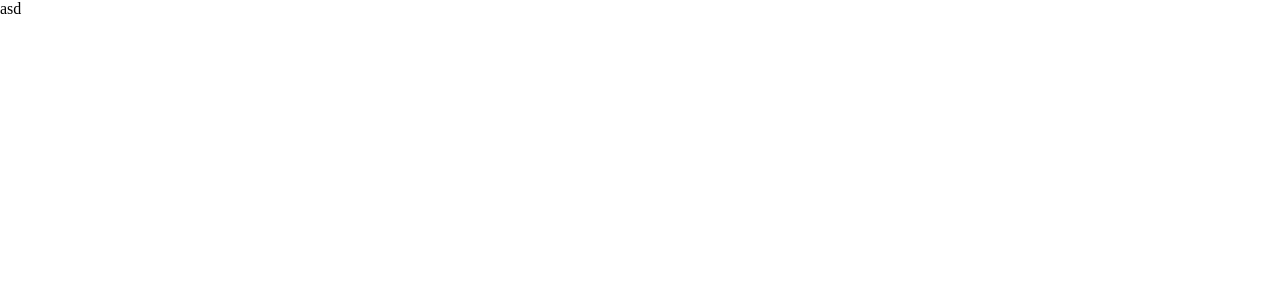
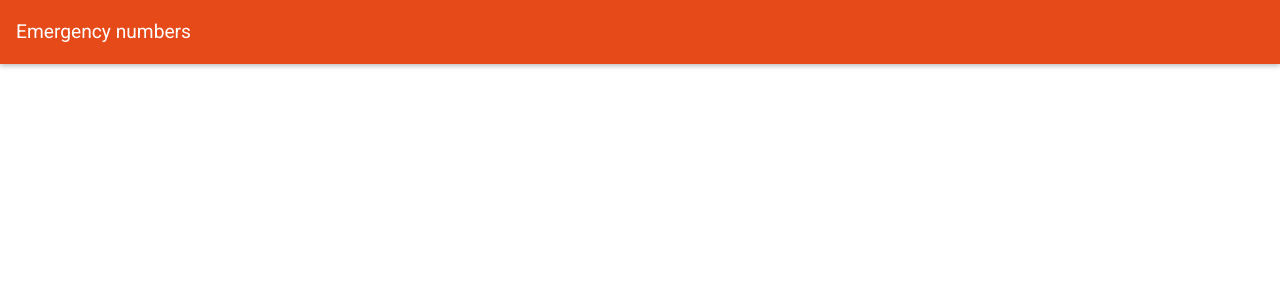
Before and after one commit to Fajkowsky/Emergency-calls, a Vue app: page / in a window 1280 px wide. Shown: the top 300 px of the page. Built offline with nearby package versions, Linux system fonts and the light colour scheme.

Commit message:
add title bar

```diff
--- a/src/App.vue
+++ b/src/App.vue
@@ -1,12 +1,15 @@
 <template>
   <div id="app">
-    asd
+    <title-bar />
   </div>
 </template>
 
 <script>
+import TitleBar from '@/components/TitleBar.vue';
+
 export default {
   name: 'App',
+  components: { TitleBar },
 };
 </script>
 
--- /dev/null
+++ b/src/components/TitleBar.vue
@@ -0,0 +1,35 @@
+<template>
+  <header class="container">
+    <span class="title px-1">
+      Emergency numbers
+    </span>
+  </header>
+</template>
+
+<script>
+export default {
+  name: 'TitleBar',
+};
+</script>
+
+<style lang="scss" scoped>
+  @import '../styles/variables';
+
+  header {
+    background-color: $primary-color;
+    width: 100%;
+    height: 64px;
+    box-shadow: 0 2px 5px 0 rgba(0, 0, 0, 0.26);
+
+    &.container {
+      display: flex;
+      flex-direction: column;
+      justify-content: center;
+    }
+
+    .title {
+      font-size: 1.2rem;
+      font-weight: 400;
+    }
+  }
+</style>
--- /dev/null
+++ b/src/styles/_utils.scss
@@ -0,0 +1,7 @@
+.p {
+  &x {
+    &-1 {
+      margin: 0 1rem;
+    }
+  }
+}
--- /dev/null
+++ b/src/styles/_variables.scss
@@ -0,0 +1,3 @@
+$base-font-color: #FFFFFF;
+
+$primary-color: #E64A19;
--- a/src/styles/app.scss
+++ b/src/styles/app.scss
@@ -1 +1,10 @@
+@import url('https://fonts.googleapis.com/css?family=Roboto');
+
 @import '~normalize.css';
+@import './variables';
+@import './utils';
+
+html, body {
+  font-family: 'Roboto', sans-serif;
+  color: $base-font-color;
+}
```
Also changed, not shown: 1 other file (tests, documents, lock files or other folders).
